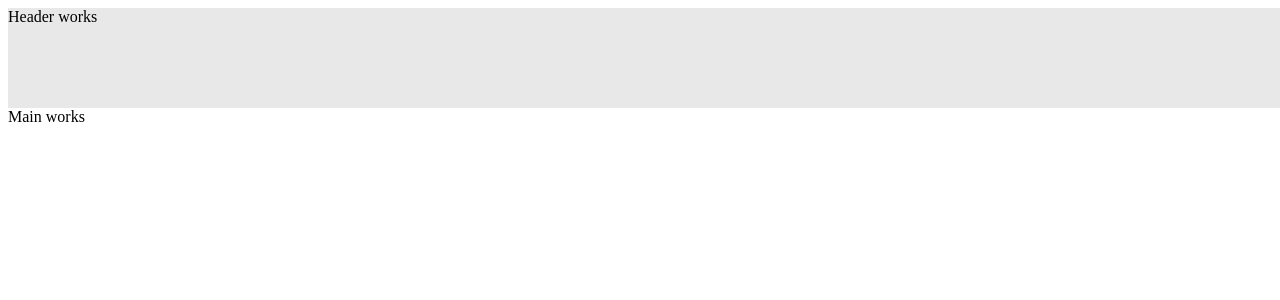
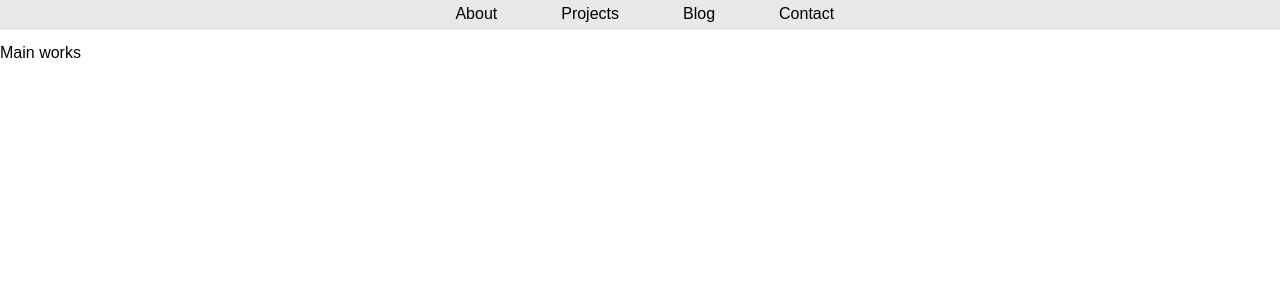
Before and after one commit to pseudoralph/prdmo-portfolio, a React app: page /#/ in a window 1280 px wide. Shown: the top 300 px of the page. Built offline with nearby package versions, Linux system fonts and the light colour scheme.

Commit message:
add section headings to header

```diff
--- a/src/components/Error404.jsx
+++ b/src/components/Error404.jsx
@@ -4,16 +4,12 @@ import PropTypes from 'prop-types';
 class Error404 extends React.Component {
   constructor(props) {
     super(props);
-
-    this.state = {
-      name: 'Ralph'
-    };
   }
 
   render() {
     return (
       <div>
-        <h1>Error 404- {this.state.name}</h1>
+        <h1>Error 404</h1>
         <p>Path not found: {this.props.location.pathname}</p>
       </div>
     );
--- a/src/components/Header.jsx
+++ b/src/components/Header.jsx
@@ -1,18 +1,24 @@
 import React from 'react';
+import { STYLES } from './styles';
 
 class Header extends React.Component {
   constructor(props) {
     super(props);
-    this.styles = {
-      block: {
-        width: '100vw',
-        backgroundColor: '#e8e8e8',
-        height: '100px'
-      }
-    };
+
+    this.sectionHeadings = ['About', 'Projects', 'Blog', 'Contact'];
   }
   render() {
-    return <div style={this.styles.block}>Header works</div>;
+    return (
+      <div style={STYLES.header}>
+        <ul style={STYLES.headings}>
+          {this.sectionHeadings.map((section, i) => (
+            <li key={i} style={STYLES.section}>
+              {section}
+            </li>
+          ))}
+        </ul>
+      </div>
+    );
   }
 }
 
--- /dev/null
+++ b/src/components/styles.js
@@ -0,0 +1,24 @@
+export const STYLES = {
+  header: {
+    // boxSizing: 'border-box',
+    // display: 'grid',
+    // gridTemplateColumns: 'repeat(4,1fr)',
+    boxShadow: 'rgb(209, 209, 209) 0px 1px 2px 0px',
+    position: 'sticky',
+    width: '100vw',
+    backgroundColor: '#e8e8e8',
+    // height: '3.3em',
+    padding: '.3em',
+    marginBottom: '1em'
+  },
+  headings: {
+    display: 'table',
+    margin: '0 auto',
+    padding: 0,
+    listStyleType: 'none'
+  },
+  section: {
+    display: 'inline',
+    margin: '0 2em'
+  }
+};
```
Also changed, not shown: template.ejs.
